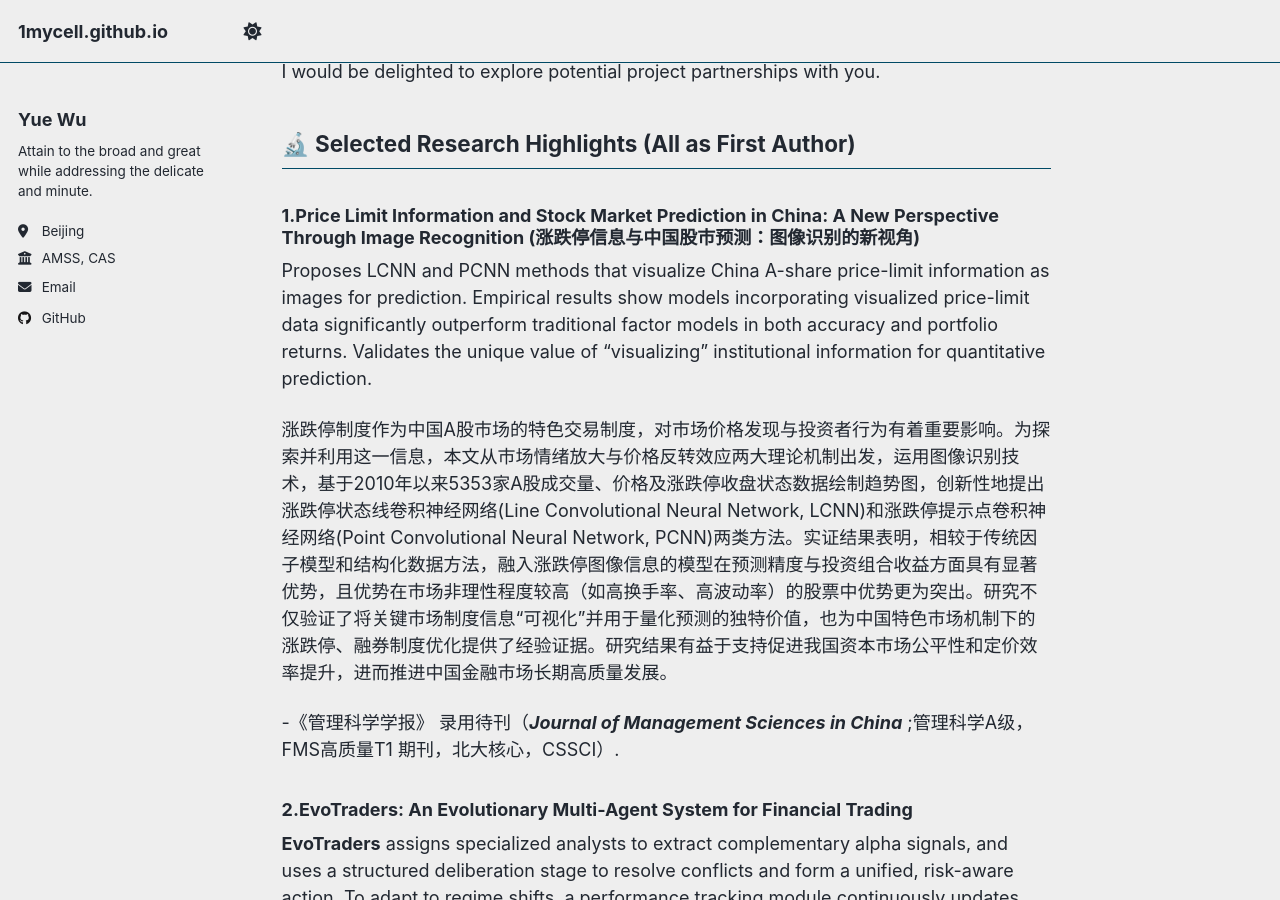
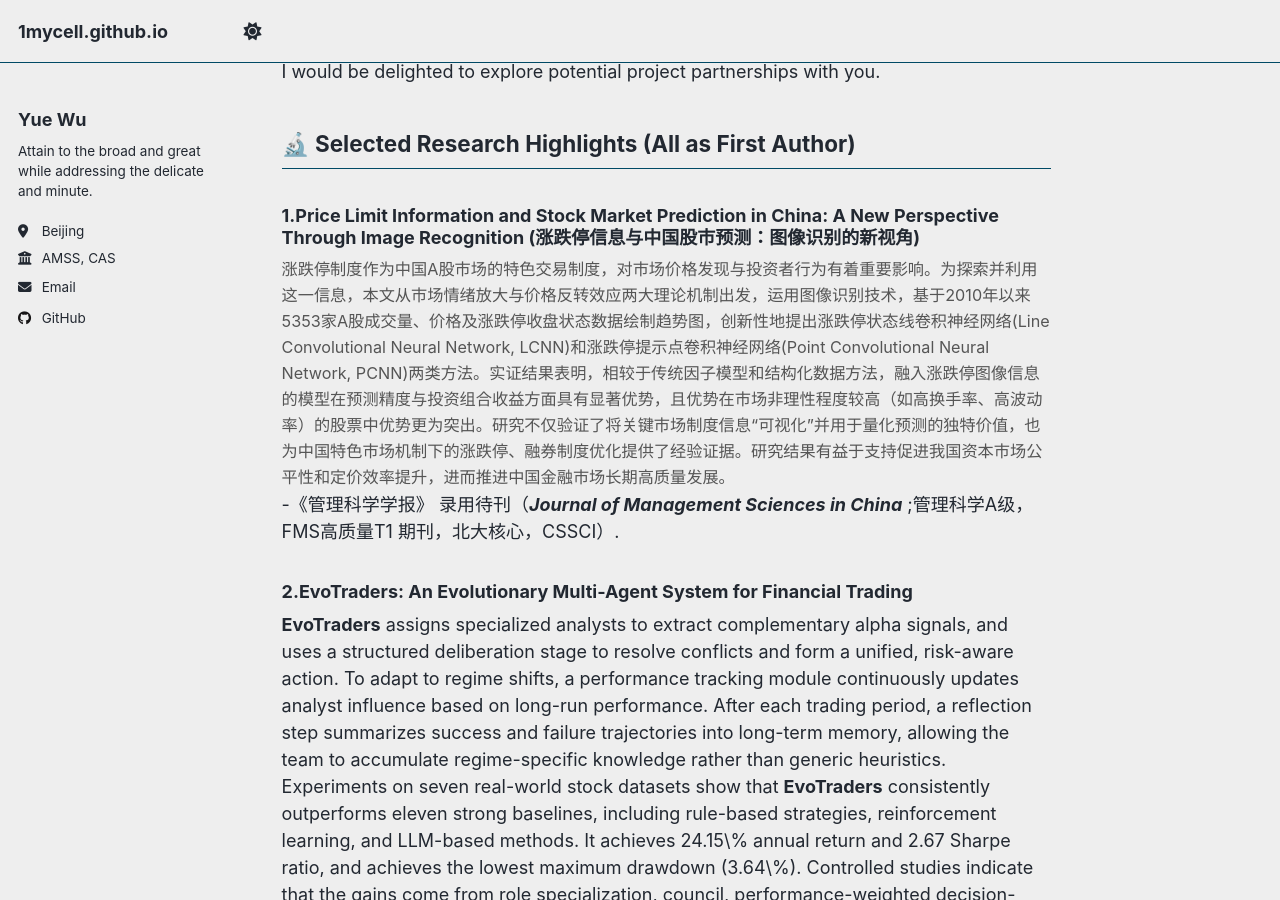
Before and after one commit to 1mycell/1mycell.github.io, a Jekyll site: the page built from _pages/about.md, in a window 1280 px wide and 900 px high, scrolled down 319 px. Built offline with Jekyll 4.4.1, drawn with Linux system fonts in a browser that asks for light colours; a script that is not in the unit is left out; some of the changed text lies outside the part shown.

Commit message:
update research

```diff
--- a/_pages/about.md
+++ b/_pages/about.md
@@ -19,9 +19,9 @@ I’m convinced that impactful research emerges through interdisciplinary collab
 
 ### 1.Price Limit Information and Stock Market Prediction in China: A New Perspective Through Image Recognition (涨跌停信息与中国股市预测：图像识别的新视角)
 
-Proposes LCNN and PCNN methods that visualize China A-share price-limit information as images for prediction. Empirical results show models incorporating visualized price-limit data significantly outperform traditional factor models in both accuracy and portfolio returns. Validates the unique value of "visualizing" institutional information for quantitative prediction.
-
+<div style="font-size: 0.9em; line-height: 1.6; color: #555;">
 涨跌停制度作为中国A股市场的特色交易制度，对市场价格发现与投资者行为有着重要影响。为探索并利用这一信息，本文从市场情绪放大与价格反转效应两大理论机制出发，运用图像识别技术，基于2010年以来5353家A股成交量、价格及涨跌停收盘状态数据绘制趋势图，创新性地提出涨跌停状态线卷积神经网络(Line Convolutional Neural Network, LCNN)和涨跌停提示点卷积神经网络(Point Convolutional Neural Network, PCNN)两类方法。实证结果表明，相较于传统因子模型和结构化数据方法，融入涨跌停图像信息的模型在预测精度与投资组合收益方面具有显著优势，且优势在市场非理性程度较高（如高换手率、高波动率）的股票中优势更为突出。研究不仅验证了将关键市场制度信息“可视化”并用于量化预测的独特价值，也为中国特色市场机制下的涨跌停、融券制度优化提供了经验证据。研究结果有益于支持促进我国资本市场公平性和定价效率提升，进而推进中国金融市场长期高质量发展。
+</div>
 
 -《管理科学学报》 录用待刊（_**Journal of Management Sciences in China**_ ;管理科学A级，FMS高质量T1 期刊，北大核心，CSSCI）.
 
@@ -63,7 +63,7 @@ Advisor: [Prof. Yongmiao Hong](https://people.ucas.edu.cn/~ymhong?language=en)
 
 ## 🏆 Selected Awards
 - **Best Student Presentation Award** of 45th International Symposium on Forecasting（ISF）, 2025
-- Finalist, UBIQUANT Stock Trading Competition, UBIQUANT Quantitative Challenge Carnival, 2023
+- Finalist, UBIQUANT Stock Trading Competition, UBIQUANT Quant Challenge Carnival, 2023
 - Academic Scholarship, University of Chinese Academy of Sciences (UCAS),2021
 - Academic Scholarship, University of Chinese Academy of Sciences (UCAS),2020
 - Academic Scholarship, University of Chinese Academy of Sciences (UCAS),2019
```
